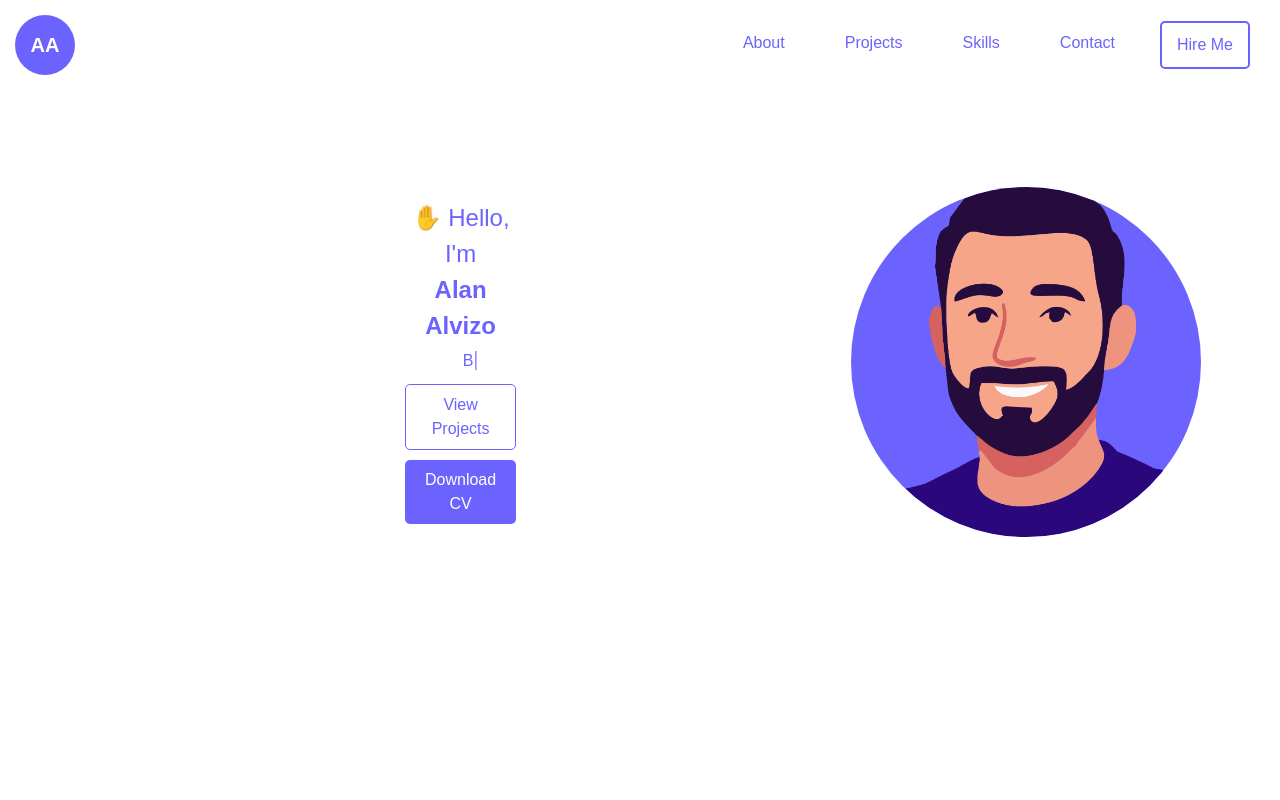
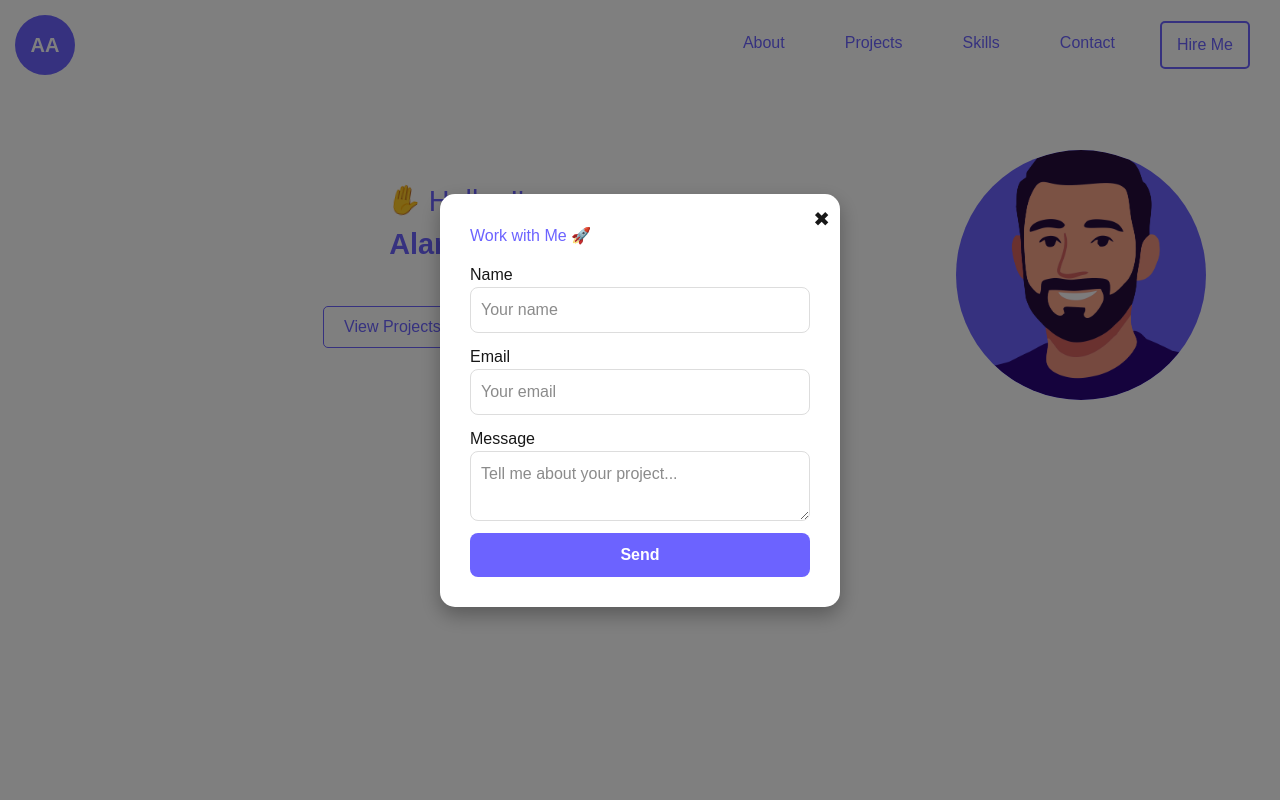
Before and after one commit to aalvizo2/portafolioDefinitivo, a Next.js app: page / in a window 1280 px wide. Both pictures are taken after a click on the button "Hire Me". Shown: the top 800 px of the page. Built offline with nearby package versions, Linux system fonts and the light colour scheme.

Commit message:
hireme modal

```diff
--- /dev/null
+++ b/src/app/components/navbar/hireMeModal.css
@@ -0,0 +1,68 @@
+.modal-overlay {
+  position: fixed;
+  inset: 0;
+  background: rgba(0,0,0,0.5);
+  display: flex;
+  justify-content: center;
+  align-items: center;
+  z-index: 999;
+}
+
+.modal-content {
+  background: #fff;
+  padding: 30px;
+  border-radius: 15px;
+  max-width: 400px;
+  width: 90%;
+  text-align: left;
+  box-shadow: 0 8px 20px rgba(0,0,0,0.3);
+  animation: fadeIn 0.3s ease;
+  position: relative;
+}
+
+.modal-content h2 {
+  margin-bottom: 15px;
+  color: var(--color-primario);
+}
+
+.modal-content form {
+  display: flex;
+  flex-direction: column;
+}
+
+.modal-content input,
+.modal-content textarea {
+  margin-bottom: 12px;
+  padding: 10px;
+  border: 1px solid #ddd;
+  border-radius: 8px;
+}
+
+.send-btn {
+  background: var(--color-primario);
+  color: #fff;
+  border: none;
+  padding: 10px;
+  border-radius: 8px;
+  cursor: pointer;
+  font-weight: 600;
+  transition: 0.3s;
+}
+.send-btn:hover {
+  background: #4f46e5;
+}
+
+.modal-close {
+  position: absolute;
+  top: 10px;
+  right: 10px;
+  border: none;
+  background: transparent;
+  font-size: 20px;
+  cursor: pointer;
+}
+
+@keyframes fadeIn {
+  from { opacity: 0; transform: translateY(-20px); }
+  to { opacity: 1; transform: translateY(0); }
+}
--- /dev/null
+++ b/src/app/components/navbar/hireme-modal.tsx
@@ -0,0 +1,37 @@
+import React from "react";
+import "./hireMeModal.css";
+
+
+interface HireMeModalProps {
+  isOpen: boolean;
+  onClose: () => void;
+}
+
+const HireMeModal: React.FC<HireMeModalProps> = ({ isOpen, onClose }) => {
+  if (!isOpen) return null; // si está cerrado no renderiza nada
+
+  return (
+    <div className="modal-overlay" onClick={onClose}>
+      <div className="modal-content" onClick={(e) => e.stopPropagation()}>
+        <button className="modal-close" onClick={onClose}>
+          ✖
+        </button>
+        <h2>Work with Me 🚀</h2>
+        <form>
+          <label>Name</label>
+          <input type="text" placeholder="Your name" required />
+
+          <label>Email</label>
+          <input type="email" placeholder="Your email" required />
+
+          <label>Message</label>
+          <textarea placeholder="Tell me about your project..." required />
+
+          <button type="submit" className="send-btn">Send</button>
+        </form>
+      </div>
+    </div>
+  );
+};
+
+export default HireMeModal;
--- a/src/app/components/navbar/navbar.tsx
+++ b/src/app/components/navbar/navbar.tsx
@@ -1,14 +1,18 @@
 import React, { useState } from 'react';
 import './navbar.css';
+import HireMeModal from './hireme-modal';
+
 
 const Navbar: React.FC = () => {
   const [open, setOpen] = useState(false);
+  const [modal, setModal] = useState(false);
 
   const toggleMenu = () => {
     setOpen(!open);
   };
 
   return (
+    <>
       <nav className="navbar">
         <div className="logo">AA</div>
 
@@ -26,10 +30,18 @@ const Navbar: React.FC = () => {
             <li><a href="#projects" onClick={toggleMenu}>Projects</a></li>
             <li><a href="#skills" onClick={toggleMenu}>Skills</a></li>
             <li><a href="#contact" onClick={toggleMenu}>Contact</a></li>
-          <li><button className="hire-me-btn">Hire Me</button></li>
+            <li>
+              <button className="hire-me-btn" onClick={() => setModal(true)}>
+                Hire Me
+              </button>
+            </li>
           </ul>
         </div>
       </nav>
+
+      {/* Modal */}
+      <HireMeModal isOpen={modal} onClose={() => setModal(false)} />
+    </>
   );
 };
 
--- a/src/app/globals.css
+++ b/src/app/globals.css
@@ -205,10 +205,24 @@ body {
 }
 
 /* Media queries para botones */
-@media screen and (max-width: 1024px) {
-  .projects-btn, .cv-btn {
-    padding: 7px 18px;
-    font-size: 0.95rem;
+@media screen and (max-width: 1500px) {
+  .first-layer {
+    margin-left: 50px;   /* Reducir margen */
+    padding: 30px 50px;  /* Menos padding lateral */
+    width: 100%;         /* Que ocupe todo el ancho disponible */
+  }
+
+  .first-layer h1 {
+    font-size: 1.8rem;
+  }
+
+  .first-layer h3 {
+    font-size: 1rem;
+  }
+
+  .avatar {
+    width: 250px;
+    height: 250px;
   }
 }
 
```
Lines whose indentation alone changed are shown as unchanged.
